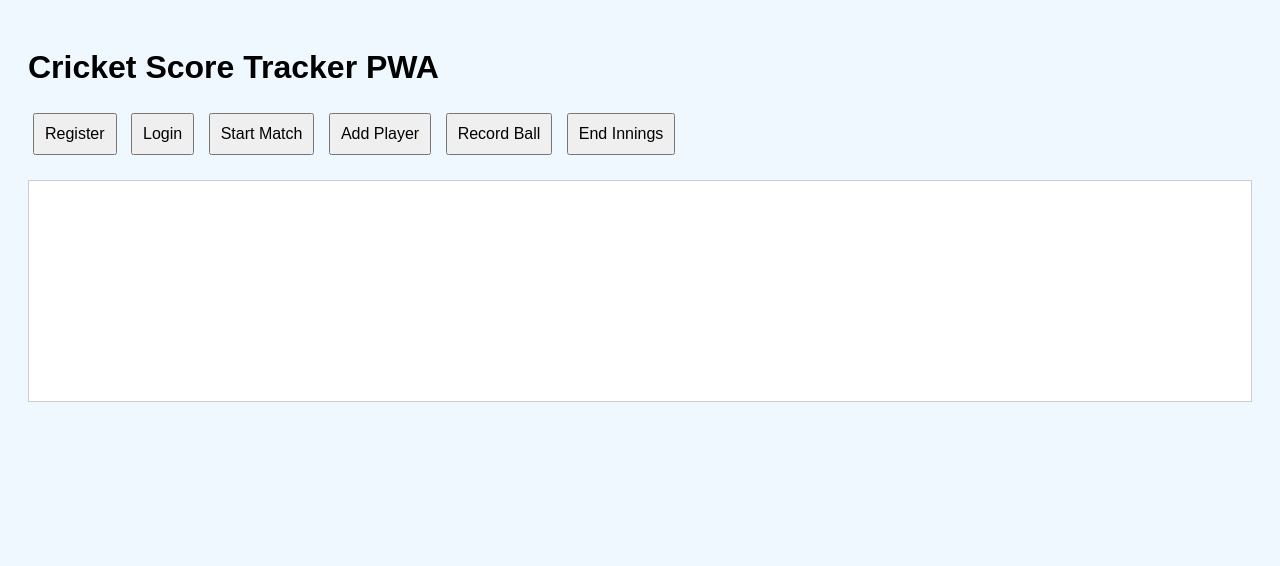
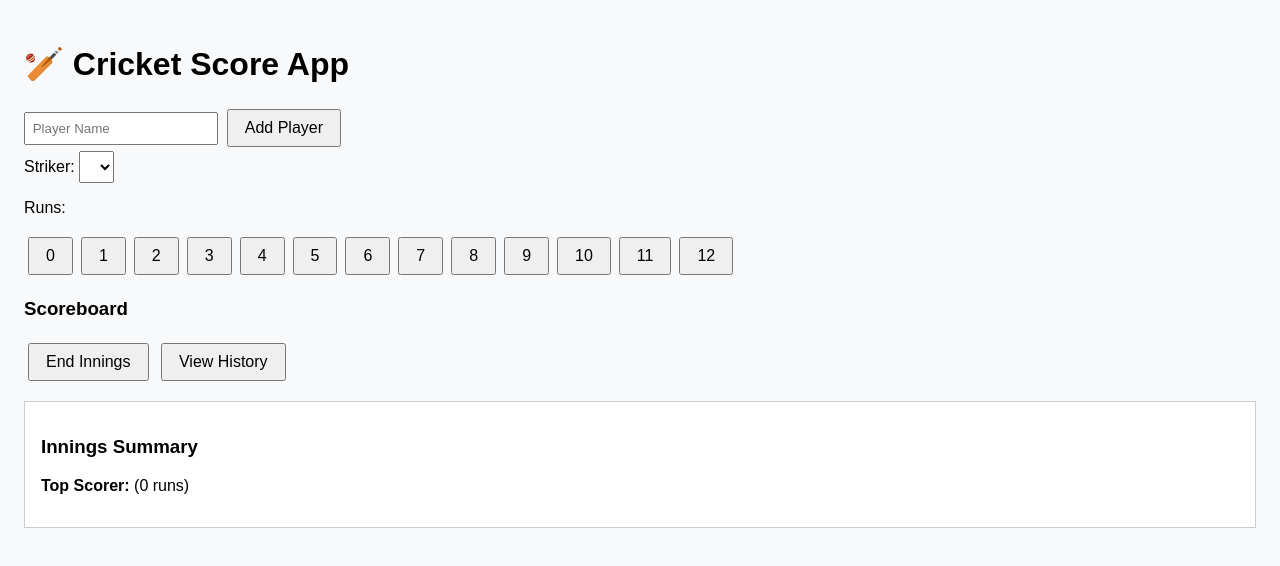
Before and after one commit to sarthak9867/cricket-score-pwa, a plain HTML site: page index.html in a window 1280 px wide. Both pictures are taken after a click on the button "End Innings". Drawn offline with Linux system fonts and the light colour scheme.

Commit message:
Add files via upload

```diff
--- a/index.html
+++ b/index.html
@@ -2,95 +2,149 @@
 <html lang="en">
 <head>
   <meta charset="UTF-8" />
-<meta name="viewport" content="width=device-width, initial-scale=1" />
-<title>Cricket Score Tracker PWA</title>
-<link rel="manifest" href="manifest.json" />
-<link rel="icon" type="image/x-icon" href="favicon.ico" />
+  <meta name="viewport" content="width=device-width, initial-scale=1.0" />
+  <title>Cricket Score App</title>
+  <link rel="manifest" href="manifest.json">
+  <link rel="icon" href="favicon.ico">
   <style>
-  body { font-family: Arial, sans-serif; padding: 20px; background: #f0f8ff; }
-  button { margin: 5px; padding: 10px; font-size: 16px; }
-  #log { margin-top: 20px; background: #fff; padding: 10px; border: 1px solid #ccc; height: 200px; overflow-y: auto; }
+    body { font-family: Arial; padding: 1em; background: #f8f9fa; }
+    .scoreboard, .controls { margin-top: 1em; }
+    button { margin: 0.25em; padding: 0.5em 1em; font-size: 1em; }
+    select, input { padding: 0.5em; }
+    #summary, #history { background: #fff; border: 1px solid #ccc; padding: 1em; margin-top: 1em; }
+    #history { display: none; }
   </style>
+</head>
+<body>
+  <h1>🏏 Cricket Score App</h1>
+
+  <div>
+    <input id="playerName" placeholder="Player Name">
+    <button onclick="addPlayer()">Add Player</button>
+  </div>
+
+  <div>
+    <label for="strikerSelect">Striker:</label>
+    <select id="strikerSelect"></select>
+  </div>
+
+  <div class="controls">
+    <p>Runs:</p>
+    <div id="runButtons"></div>
+  </div>
+
+  <div class="scoreboard">
+    <h3>Scoreboard</h3>
+    <ul id="scoreboard"></ul>
+  </div>
+
+  <button onclick="endInnings()">End Innings</button>
+  <button onclick="viewHistory()">View History</button>
+
+  <div id="summary"></div>
+  <div id="history"></div>
+
   <script>
-let match = null;
+    let matchHistory = JSON.parse(localStorage.getItem('matchHistory')) || [];
+    let match = JSON.parse(localStorage.getItem('match')) || { players: {}, balls: [], striker: null };
 
-function log(message) {
-  const logDiv = document.getElementById("log");
-  logDiv.innerHTML += message + "<br>";
-  logDiv.scrollTop = logDiv.scrollHeight;
-}
-
-function registerUser() {
-  const username = prompt("Enter username:");
-  if (!username) return alert("Username required");
-  const password = prompt("Enter password:");
-  if (!password) return alert("Password required");
-  // Simulate registration
-  log(`User '${username}' registered`);
-}
-
-function loginUser() {
-  const username = prompt("Enter username:");
-  if (!username) return alert("Username required");
-  const password = prompt("Enter password:");
-  if (!password) return alert("Password required");
-  // Simulate login success
-  log(`User '${username}' logged in`);
-  // In real app, store session/token
-}
-
-function startMatch() {
-  match = { players: {}, balls: [], currentStriker: null };
-  log("New match started");
+    function saveMatch() {
+      localStorage.setItem('match', JSON.stringify(match));
     }
 
     function addPlayer() {
-  if (!match) return alert("Start a match first.");
-  const playerName = prompt("Enter player name:");
-  if (!playerName) return alert("Player name required");
-  if (playerName in match.players) return alert("Player already exists");
-  match.players[playerName] = 0;
-  log(`Player '${playerName}' added`);
+      const name = document.getElementById('playerName').value.trim();
+      if (!name || match.players[name]) return alert('Invalid or duplicate name');
+      match.players[name] = 0;
+      const option = new Option(name, name);
+      document.getElementById('strikerSelect').add(option);
+      document.getElementById('playerName').value = '';
+      saveMatch();
+      updateScoreboard();
     }
 
-function recordBall() {
-  if (!match) return alert("Start a match first.");
-  const striker = prompt("Enter striker name:");
-  if (!(striker in match.players)) return alert("Player not found");
-  const runs = parseInt(prompt("Enter runs scored:"), 10);
-  if (isNaN(runs)) return alert("Enter a valid number");
+    function recordRun(runs) {
+      const striker = document.getElementById('strikerSelect').value;
+      if (!striker) return alert('Please select a striker');
       match.players[striker] += runs;
       match.balls.push({ striker, runs });
-  match.currentStriker = striker;
-  log(`${striker} scored ${runs} run(s)`);
+      saveMatch();
+      updateScoreboard();
+    }
+
+    function updateScoreboard() {
+      const ul = document.getElementById('scoreboard');
+      ul.innerHTML = '';
+      for (const [player, score] of Object.entries(match.players)) {
+        const li = document.createElement('li');
+        li.textContent = `${player}: ${score} runs`;
+        ul.appendChild(li);
+      }
     }
 
     function endInnings() {
-  if (!match) return alert("Start a match first.");
-  log("Innings ended. Summary:");
-  for (const player in match.players) {
-    log(`- ${player}: ${match.players[player]} runs`);
+      match.date = new Date().toLocaleString();
+      matchHistory.push(match);
+      localStorage.setItem('matchHistory', JSON.stringify(matchHistory));
+
+      let summaryHTML = `<h3>Innings Summary</h3><ul>`;
+      for (const [player, score] of Object.entries(match.players)) {
+        summaryHTML += `<li>${player}: ${score} runs</li>`;
       }
-  match = null;
+      summaryHTML += '</ul>';
+
+      const maxScorer = Object.entries(match.players).reduce((a, b) => b[1] > a[1] ? b : a, ['', 0]);
+      summaryHTML += `<p><strong>Top Scorer:</strong> ${maxScorer[0]} (${maxScorer[1]} runs)</p>`;
+
+      document.getElementById('summary').innerHTML = summaryHTML;
+      document.getElementById('summary').style.display = 'block';
+
+      localStorage.removeItem('match');
+      match = { players: {}, balls: [], striker: null };
+      document.getElementById('strikerSelect').innerHTML = '';
+      updateScoreboard();
     }
-</script>
-</head>
-<body>
-<h1>Cricket Score Tracker PWA</h1>
-<button onclick="registerUser()">Register</button>
-<button onclick="loginUser()">Login</button>
-<button onclick="startMatch()">Start Match</button>
-<button onclick="addPlayer()">Add Player</button>
-<button onclick="recordBall()">Record Ball</button>
-<button onclick="endInnings()">End Innings</button>
-<div id="log"></div>
-<script>
-  if ('serviceWorker' in navigator) {
-    window.addEventListener('load', () => {
-      navigator.serviceWorker.register('service-worker.js')
-      .then(() => console.log('Service Worker Registered'))
-      .catch(e => console.log('Service Worker Registration failed', e));
+
+    function viewHistory() {
+      const container = document.getElementById('history');
+      if (!matchHistory.length) {
+        container.innerHTML = '<p>No match history found.</p>';
+        container.style.display = 'block';
+        return;
+      }
+
+      let historyHTML = `<h3>Match History</h3>`;
+      matchHistory.forEach((match, index) => {
+        historyHTML += `<div style="margin-bottom: 1em;">
+          <strong>Match ${index + 1} - ${match.date || 'No date'}</strong>
+          <ul>`;
+        for (const [player, score] of Object.entries(match.players)) {
+          historyHTML += `<li>${player}: ${score} runs</li>`;
+        }
+        historyHTML += `</ul></div>`;
       });
+
+      container.innerHTML = historyHTML;
+      container.style.display = 'block';
+    }
+
+    function createRunButtons() {
+      const runButtonsDiv = document.getElementById('runButtons');
+      for (let i = 0; i <= 12; i++) {
+        const btn = document.createElement('button');
+        btn.textContent = i;
+        btn.onclick = () => recordRun(i);
+        runButtonsDiv.appendChild(btn);
+      }
+    }
+
+    window.onload = () => {
+      const strikerSelect = document.getElementById('strikerSelect');
+      for (const player of Object.keys(match.players)) {
+        strikerSelect.add(new Option(player, player));
+      }
+      updateScoreboard();
+      createRunButtons();
     }
   </script>
 </body>
```
Lines whose indentation alone changed are shown as unchanged.
